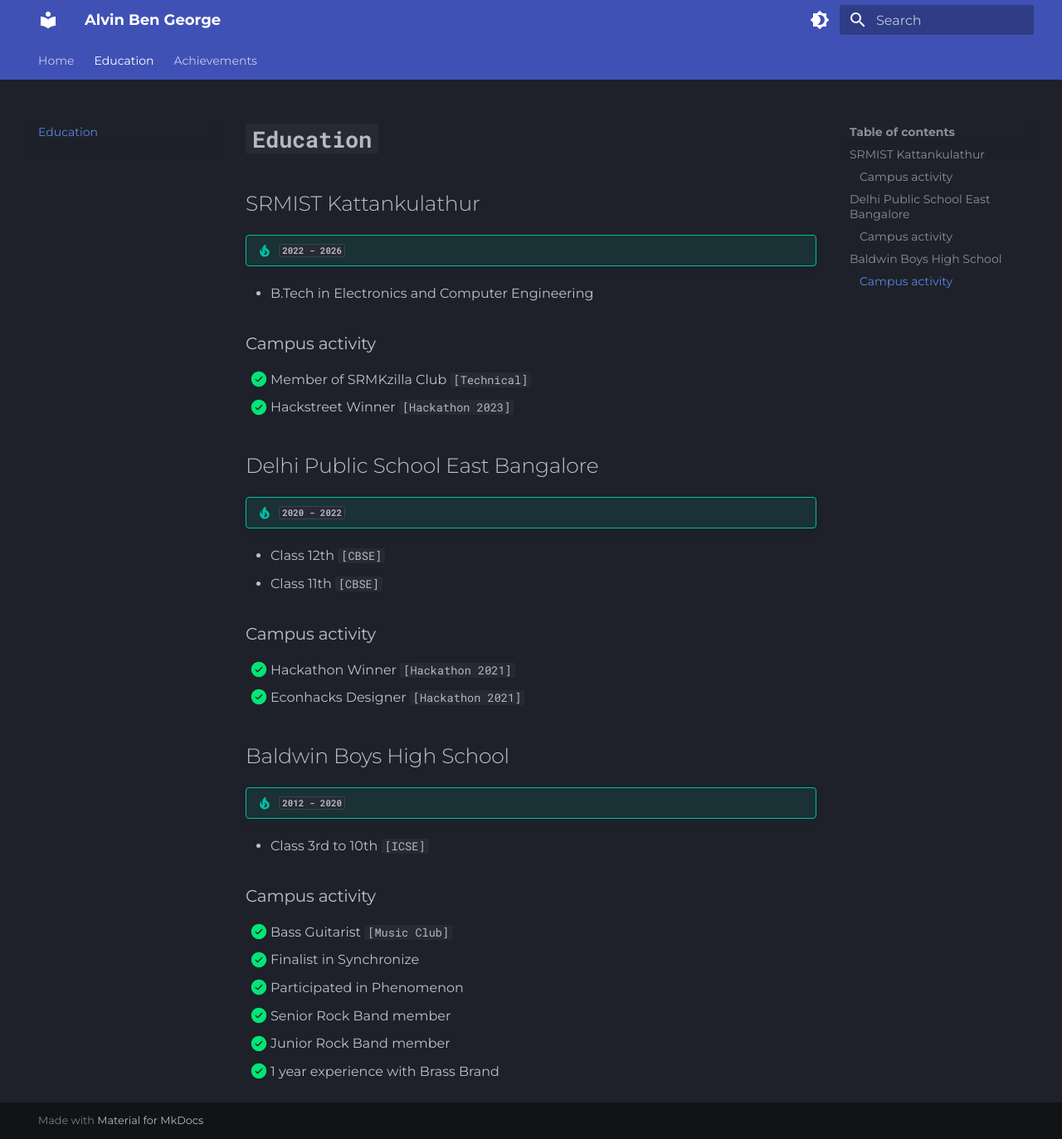
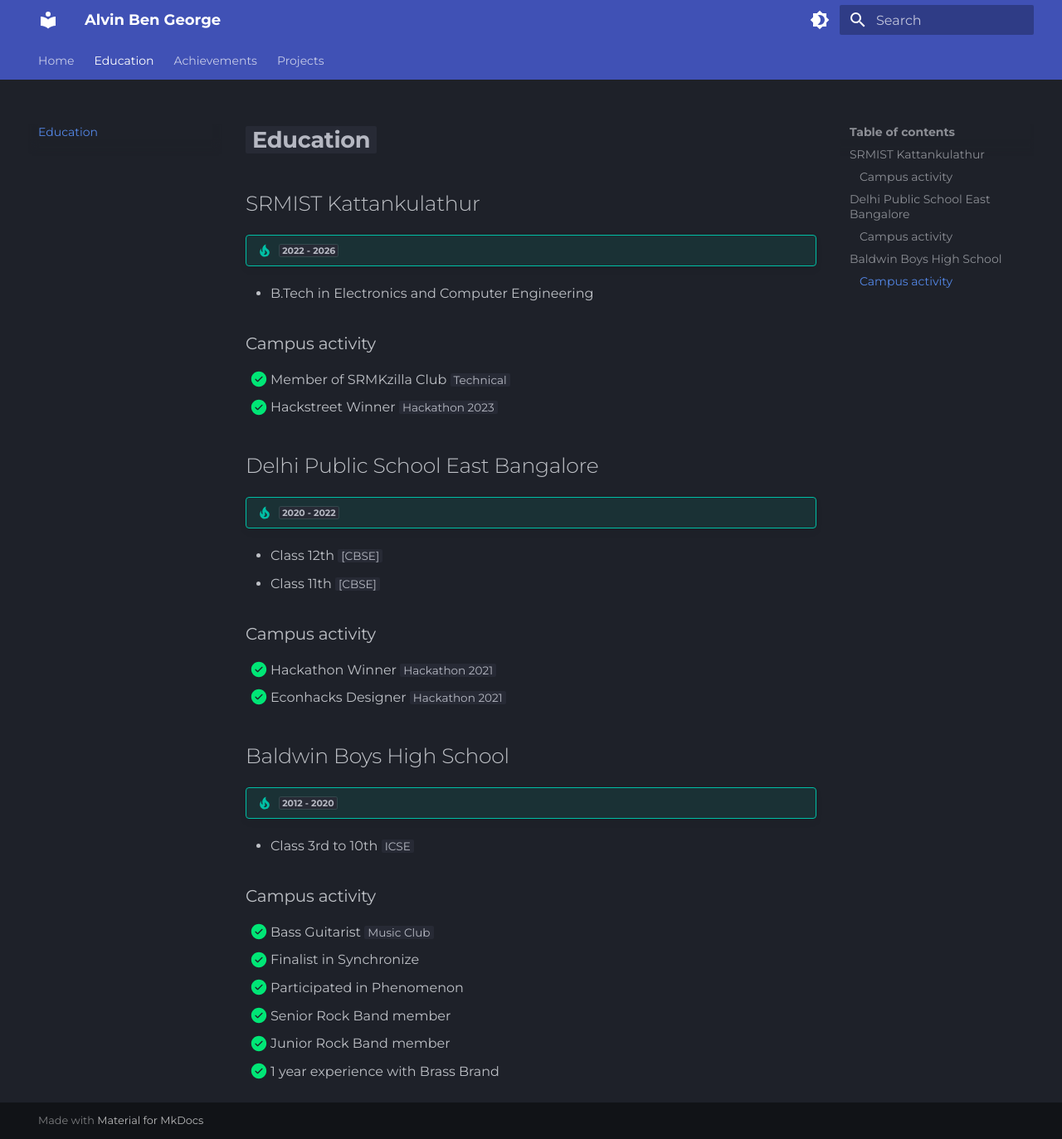
Before and after one commit to Ackerman77i/ackerman77i.github.io, an MkDocs documentation site: the page built from docs/education.md, in a window 1280 px wide and 1373 px high. Shown: the whole window at 83% size. Built offline with MkDocs 1.6.1 and Material for MkDocs 9.7.7, drawn with Linux system fonts in a browser that asks for light colours.

Commit message:
Made changes to content

```diff
--- a/docs/education.md
+++ b/docs/education.md
@@ -6,8 +6,8 @@
 - B.Tech in Electronics and Computer Engineering
 
 ### Campus activity
-- [x] Member of SRMKzilla Club `[Technical]`
-- [x] Hackstreet Winner `[Hackathon 2023]`
+- [x] Member of SRMKzilla Club `Technical`
+- [x] Hackstreet Winner `Hackathon 2023`
 
 ## Delhi Public School East Bangalore
 !!!tip "`2020 - 2022`"
@@ -15,15 +15,15 @@
 - Class 11th `[CBSE]`
 
 ### Campus activity
-- [x] Hackathon Winner `[Hackathon 2021]`
-- [x] Econhacks Designer `[Hackathon 2021]`
+- [x] Hackathon Winner `Hackathon 2021`
+- [x] Econhacks Designer `Hackathon 2021`
 
 ## Baldwin Boys High School
 !!!tip "`2012 - 2020`"
-- Class 3rd to 10th `[ICSE]`
+- Class 3rd to 10th `ICSE`
 
 ### Campus activity
-- [x] Bass Guitarist `[Music Club]`
+- [x] Bass Guitarist `Music Club`
 - [x] Finalist in Synchronize
 - [x] Participated in Phenomenon
 - [x] Senior Rock Band member
--- a/mkdocs.yml
+++ b/mkdocs.yml
@@ -4,6 +4,7 @@ nav:
   - Home: index.md
   - Education: education.md
   - Achievements: achievements.md
+  - Projects: projects.md
 
 theme:
   name: material
@@ -25,6 +26,7 @@ theme:
 
   font:
     text: Montserrat
+    code: Montserrat
 
 markdown_extensions:
   - admonition
```
Also changed, not shown: docs/achievements.md (+6 -0 lines), docs/projects.md (added, +43 -0 lines).
